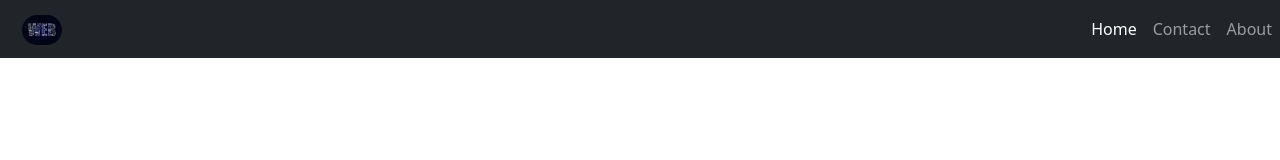
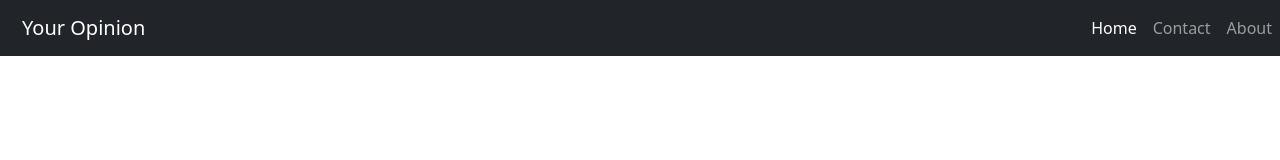
Before and after one commit to mrRio8936/mrRio8936.github.io, a plain HTML site: page index.html in a window 1280 px wide. Drawn offline with nearby package versions, Linux system fonts and the light colour scheme.

Commit message:
your opinion

```diff
--- a/index.html
+++ b/index.html
@@ -16,8 +16,8 @@
 <body>
   <nav class="navbar navbar-expand-sm bg-dark navbar-dark">
     <div class="container-fluid">
-      <a class="navbar-brand" href="#">
-        <img src="logo.jpg" alt="Avatar Logo" style="width:40px;" class="rounded-pill">
+      <a class="navbar-brand" href="#">Your Opinion
+        <!-- <img src="logo.jpg" alt="Avatar Logo" style="width:40px;" class="rounded-pill">  -->
       </a>
     </div>
     <ul class="navbar-nav">
```
